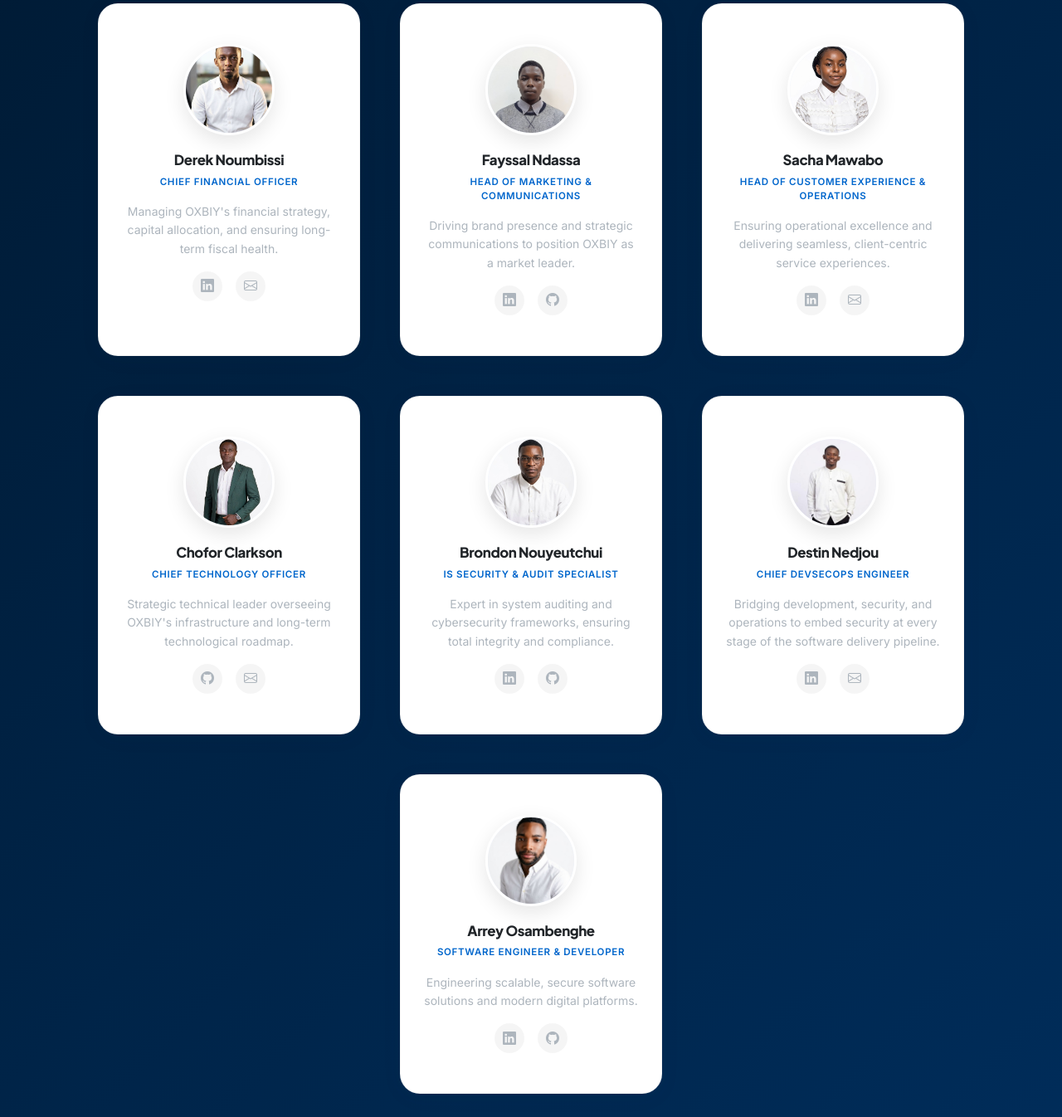
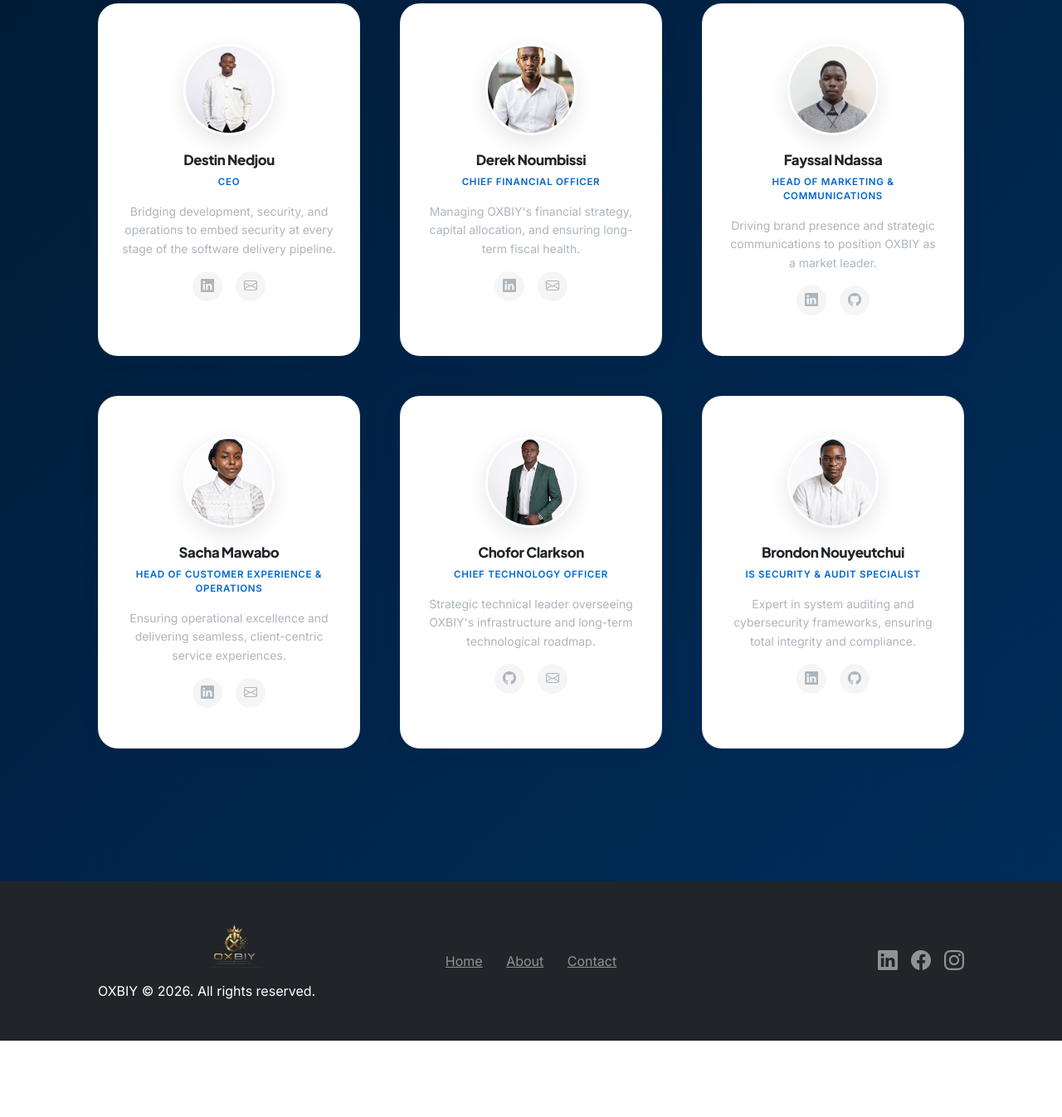
Before and after one commit to nysd01/Oxbiy, a website: page src/pug/about-us.pug in a window 1280 px wide. Shown: the part 1074-2420 px from the top of the page at 83% size. After the commit the page ends 2328 px from the top, so only its background shows below. Drawn offline with nearby package versions, Linux system fonts and the light colour scheme; files that its build step writes are made by us from their sources; files whose address does not match are found by name.

Commit message:
feat(team): promote Destin Nedjou to CEO, remove Arrey Osambenghe
- Destin Nedjou: title changed to CEO, moved to first position in the
  team grid on both the homepage and the full About page.
- Arrey Osambenghe removed from the team roster entirely.
- Specialist count updated 7 -> 6 (stat tile + about-us meta
  description/OG/Twitter tags) to match the smaller roster.

Co-Authored-By: Claude Sonnet 5 <noreply@anthropic.com>

```diff
--- a/src/pug/about-us.pug
+++ b/src/pug/about-us.pug
@@ -5,7 +5,7 @@ html(lang='en')
 
         meta(charset='utf-8')
         meta(name='viewport', content='width=device-width, initial-scale=1, shrink-to-fit=no')
-        meta(name='description', content='Meet the talented team behind OXBIY — 7 specialists in cybersecurity, engineering, and digital innovation.')
+        meta(name='description', content='Meet the talented team behind OXBIY — 6 specialists in cybersecurity, engineering, and digital innovation.')
         meta(name='author', content='OXBIY')
 
         title Meet Our Team — OXBIY
@@ -17,7 +17,7 @@ html(lang='en')
         meta(property='og:type', content='website')
         meta(property='og:site_name', content='OXBIY')
         meta(property='og:title', content='Meet Our Team — OXBIY')
-        meta(property='og:description', content='Meet the talented team behind OXBIY — 7 specialists in cybersecurity, engineering, and digital innovation.')
+        meta(property='og:description', content='Meet the talented team behind OXBIY — 6 specialists in cybersecurity, engineering, and digital innovation.')
         meta(property='og:url', content='https://oxbiy.com/about-us.html')
         meta(property='og:image', content='https://oxbiy.com/assets/img/bg-masthead.jpg')
         meta(property='og:image:alt', content='OXBIY Team')
@@ -25,7 +25,7 @@ html(lang='en')
         // Twitter Card
         meta(name='twitter:card', content='summary_large_image')
         meta(name='twitter:title', content='Meet Our Team — OXBIY')
-        meta(name='twitter:description', content='Meet the talented team behind OXBIY — 7 specialists in cybersecurity, engineering, and digital innovation.')
+        meta(name='twitter:description', content='Meet the talented team behind OXBIY — 6 specialists in cybersecurity, engineering, and digital innovation.')
         meta(name='twitter:image', content='https://oxbiy.com/assets/img/bg-masthead.jpg')
 
         // Favicon
@@ -97,6 +97,21 @@ html(lang='en')
                     p.lead.text-white-75 The elite team driving OXBIY's mission in cybersecurity and digital innovation.
 
                 .row.gx-4.gx-lg-5.justify-content-center
+                    // Team Member: Destin Nedjou
+                    .col-lg-4.col-md-6.mb-5.fade-up
+                        .team-bubble.text-center
+                            .member-icon-wrap
+                                img(src='assets/img/team/destin.jpg', alt='Destin Nedjou', loading='lazy')
+                            h4 Destin Nedjou
+                            p.text-primary CEO
+                            p.text-muted.small
+                                | Bridging development, security, and operations to embed security at every stage of the software delivery pipeline.
+                            .team-social-links.d-flex.justify-content-center.gap-3.mt-3
+                                a.text-muted(href='https://www.linkedin.com/in/nedjou-destin-tresor-157494353?utm_source=share_via&utm_content=profile&utm_medium=member_android', target='_blank', rel='noreferrer', aria-label='Destin on LinkedIn')
+                                    i.bi-linkedin
+                                a.text-muted(href='mailto:nedjoutresor@oxbiy.com', aria-label='Email Destin')
+                                    i.bi-envelope
+
                     // Team Member: Derek Noumbissi
                     .col-lg-4.col-md-6.mb-5.fade-up
                         .team-bubble.text-center
@@ -172,36 +187,6 @@ html(lang='en')
                                 a.text-muted(href='https://github.com/Nouyeutchui28', target='_blank', rel='noreferrer', aria-label='Brondon on GitHub')
                                     i.bi-github
 
-                    // Team Member: Destin Nedjou
-                    .col-lg-4.col-md-6.mb-5.fade-up
-                        .team-bubble.text-center
-                            .member-icon-wrap
-                                img(src='assets/img/team/destin.jpg', alt='Destin Nedjou', loading='lazy')
-                            h4 Destin Nedjou
-                            p.text-primary Chief DevSecOps Engineer
-                            p.text-muted.small
-                                | Bridging development, security, and operations to embed security at every stage of the software delivery pipeline.
-                            .team-social-links.d-flex.justify-content-center.gap-3.mt-3
-                                a.text-muted(href='https://www.linkedin.com/in/nedjou-destin-tresor-157494353?utm_source=share_via&utm_content=profile&utm_medium=member_android', target='_blank', rel='noreferrer', aria-label='Destin on LinkedIn')
-                                    i.bi-linkedin
-                                a.text-muted(href='mailto:nedjoutresor@oxbiy.com', aria-label='Email Destin')
-                                    i.bi-envelope
-
-                    // Team Member: Arrey Osambenghe
-                    .col-lg-4.col-md-6.mb-5.fade-up
-                        .team-bubble.text-center
-                            .member-icon-wrap
-                                img(src='assets/img/team/arrey.jpg', alt='Arrey Osambenghe', loading='lazy')
-                            h4 Arrey Osambenghe
-                            p.text-primary Software Engineer & Developer
-                            p.text-muted.small
-                                | Engineering scalable, secure software solutions and modern digital platforms.
-                            .team-social-links.d-flex.justify-content-center.gap-3.mt-3
-                                a.text-muted(href='https://www.linkedin.com/in/arrey-etta-osambenghe-632bb12b3/', target='_blank', rel='noreferrer', aria-label='Arrey on LinkedIn')
-                                    i.bi-linkedin
-                                a.text-muted(href='https://github.com/ArreyOsambenghe', target='_blank', rel='noreferrer', aria-label='Arrey on GitHub')
-                                    i.bi-github
-
         // Footer
         footer.bg-dark.text-white.py-5
             .container.px-4.px-lg-5
```
Also changed, not shown: src/pug/index.pug (+9 -17 lines), dist/about-us.html, dist/index.html.
